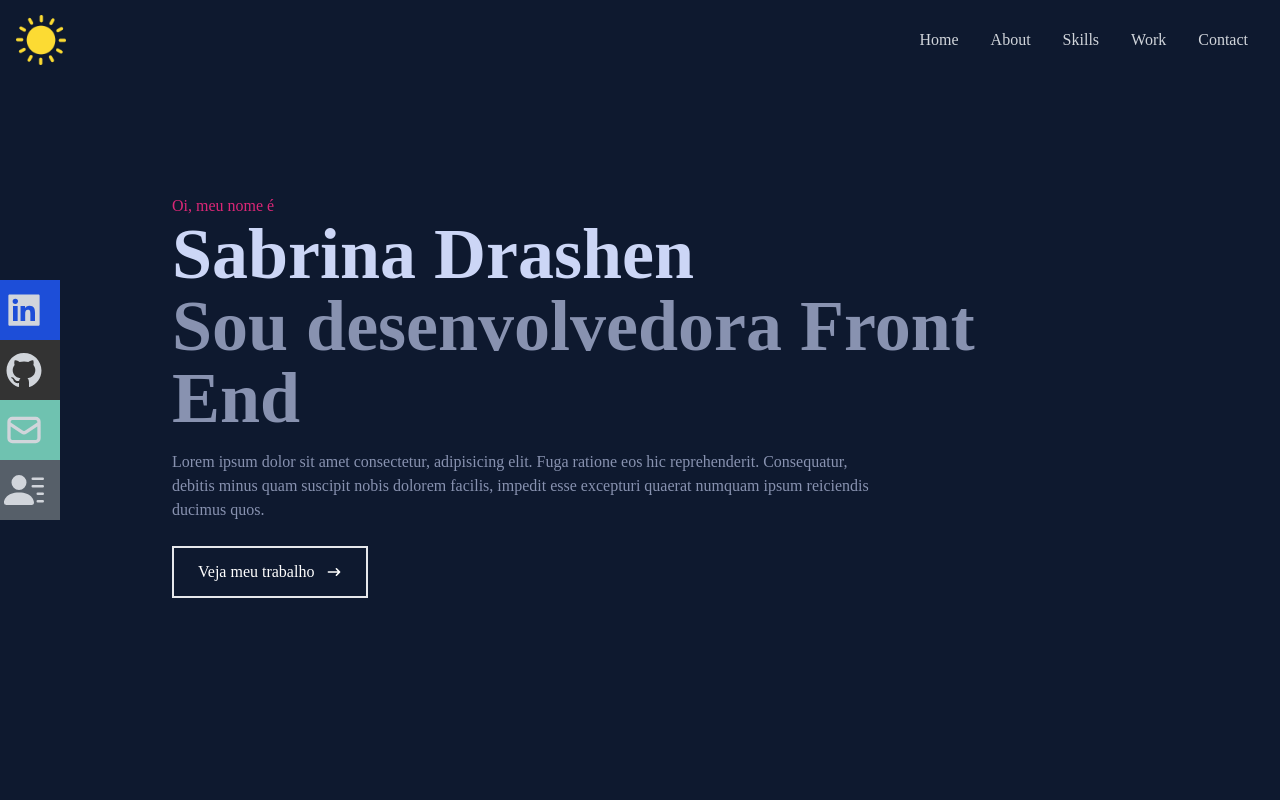
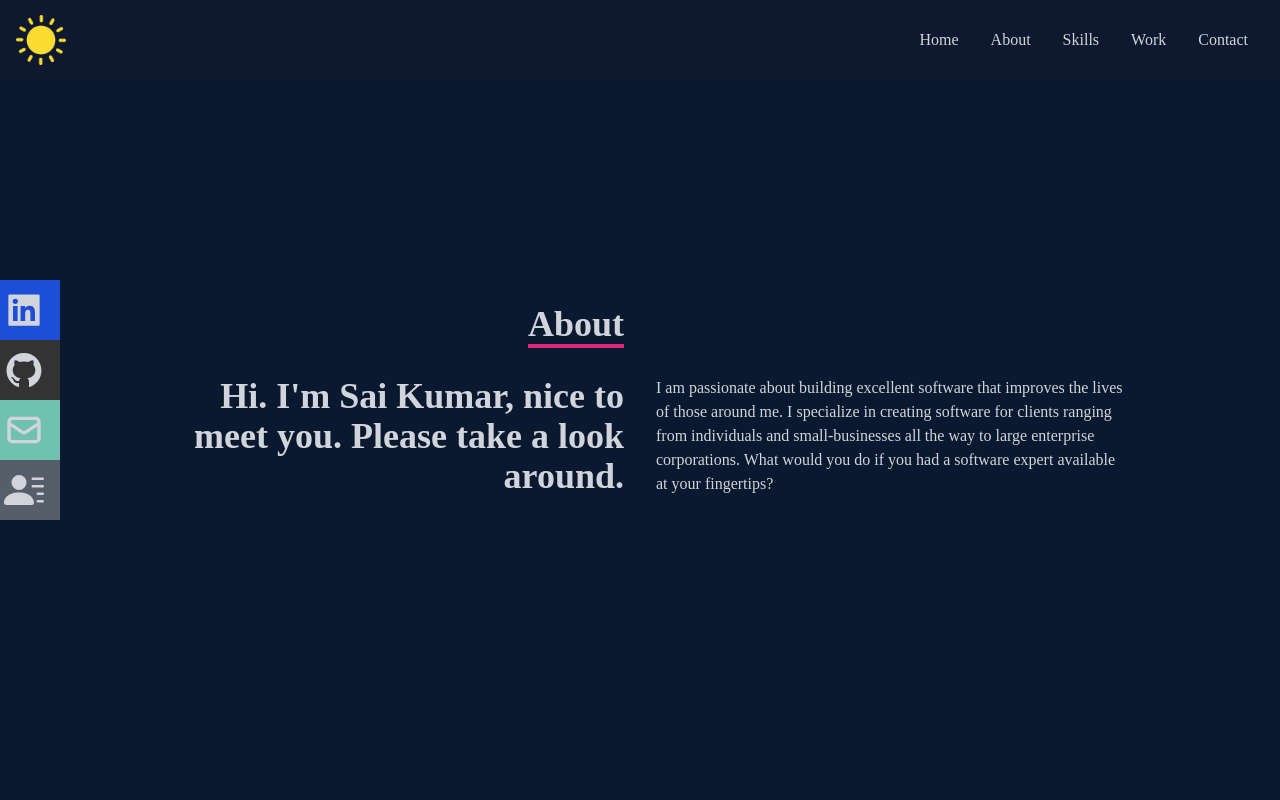
Before and after one commit to sdrashen/my-portifolio, a React (Create React App) app: page / in a window 1280 px wide. Shown: the top 800 px of the page. Built offline with nearby package versions, Linux system fonts and the light colour scheme; the HTML template or start-up script is replaced by a standard one.

Commit message:
feat: create about component

```diff
--- a/src/App.js
+++ b/src/App.js
@@ -1,3 +1,4 @@
+import About from "./components/About";
 import Home from "./components/Home";
 import Navbar from "./components/Navbar";
 
@@ -5,6 +6,7 @@
   return (
     <div>
       <Navbar />
+      <About />
       <Home />
     </div>
   );
--- /dev/null
+++ b/src/components/About.jsx
@@ -0,0 +1,32 @@
+import React from 'react';
+
+const About = () => {
+  return (
+    <div name='about' className='w-full h-screen bg-[#0a192f] text-gray-300'>
+      <div className='flex flex-col justify-center items-center w-full h-full'>
+        <div className='max-w-[1000px] w-full grid grid-cols-2 gap-8'>
+          <div className='sm:text-right pb-8 pl-4'>
+            <p className='text-4xl font-bold inline border-b-4 border-pink-600'>
+              About
+            </p>
+          </div>
+          <div></div>
+          </div>
+          <div className='max-w-[1000px] w-full grid sm:grid-cols-2 gap-8 px-4'>
+            <div className='sm:text-right text-4xl font-bold'>
+              <p>Hi. I'm Sai Kumar, nice to meet you. Please take a look around.</p>
+            </div>
+            <div>
+              <p>I am passionate about building excellent software that improves
+              the lives of those around me. I specialize in creating software
+              for clients ranging from individuals and small-businesses all the
+              way to large enterprise corporations. What would you do if you had
+              a software expert available at your fingertips?</p>
+            </div>
+          </div>
+      </div>
+    </div>
+  );
+};
+
+export default About;
```
